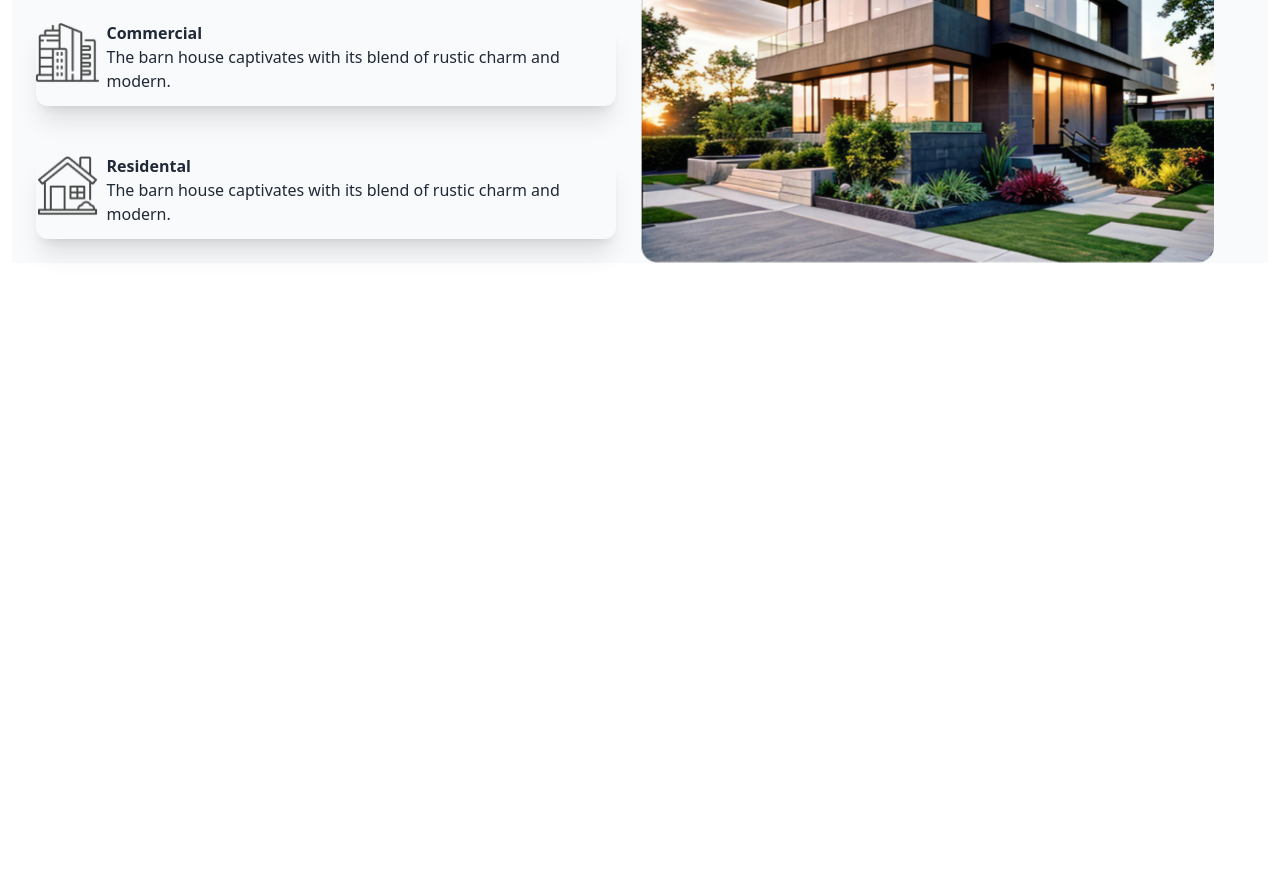
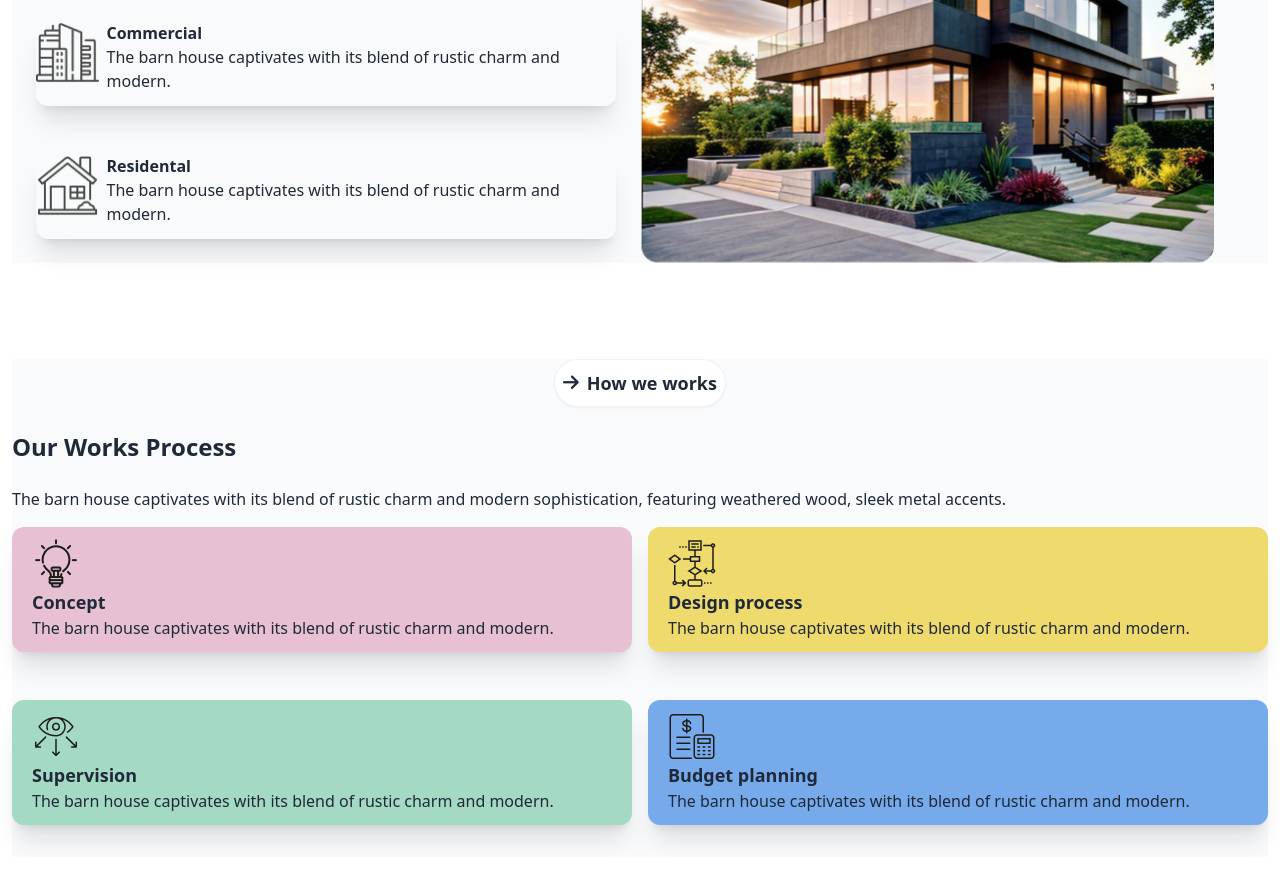
Before and after one commit to mutasim99/Assignment-3, a plain HTML site: page index.html in a window 1280 px wide. Shown: the part 1208-2077 px from the top of the page. Before the commit the page ends 1483 px from the top, so only its background shows below. Drawn offline with nearby package versions, Linux system fonts and the light colour scheme.

Commit message:
Add our working process by using grid

```diff
--- a/index.html
+++ b/index.html
@@ -85,7 +85,7 @@
           <h1 class="text-center mt-4 lg:mt-6 font-bold text-3xl lg:text-6xl">A barn house of this design has a<br>striking appearance</h1>
           <p class="mt-6 text-center">The barn house captivates with its blend of rustic charm and modern sophistication, featuring weathered wood, sleek metal<br> accents, and large windows that flood the space with natural light.</p>
           <div class="flex items-center justify-center mt-6 lg:m-8">
-            <button class="w-9/12 bg-color_secondary flex items-center justify-center rounded-[30px] p-4 lg:p-2 lg:w-[200px] lg:h-[56px]">View Details <i class="fa-solid fa-arrow-right mx-2 p-2 -rotate-45 bg-color_primary rounded-[50%]"></i></button>
+            <button class="w-9/12 bg-color_secondary flex items-center justify-center rounded-[30px] p-4 lg:p-2 lg:w-[200px] lg:h-[56px] text-xl font-bold">View Details <i class="fa-solid fa-arrow-right mx-2 p-2 -rotate-45 bg-color_primary rounded-[50%]"></i></button>
           </div>
          </section>
     </header>
@@ -131,6 +131,44 @@
       </div>
      </div>
       </section>
+      <!-- work process section -->
+       <section class="mt-24 m-3">
+        <div class="container mx-auto bg-gray-50">
+          <div class="flex items-center justify-center">
+            <button class="btn bg-[#FFFFFF] font-bold text-lg p-2 rounded-[25px]"><i class="fa-solid fa-arrow-right"></i> How we works</button>
+          </div>
+          <h2 class="text-2xl font-bold my-6">Our Works Process</h2>
+          <p>The barn house captivates with its blend of rustic charm and modern sophistication, featuring weathered wood, sleek metal accents.</p>
+          <!-- card section -->
+           <div class="grid grid-cols-1 lg:grid-cols-2 lg:gap-4">
+            <!-- card 1 -->
+             <div class="shadow-xl my-4 bg-[#E7C1D3] px-5 py-3 rounded-xl">
+              <img src="assets/concept.png" alt="">
+              <h2 class="text-lg font-bold">Concept</h2>
+              <p>The barn house captivates with its blend of rustic charm and modern.</p>
+             </div>
+             <!-- card 2 -->
+             <div class="shadow-xl my-4 bg-[#EFDA6E] px-5 py-3 rounded-xl">
+              <img src="assets/flow-chart.png" alt="">
+              <h2 class="text-lg font-bold">Design process</h2>
+              <p>The barn house captivates with its blend of rustic charm and modern.</p>
+             </div>
+             <!-- card 3 -->
+             <div class="shadow-xl my-4 bg-[#A4DAC3] px-5 py-3 rounded-xl">
+              <img src="assets/vision.png" alt="">
+              <h2 class="text-lg font-bold">Supervision</h2>
+              <p>The barn house captivates with its blend of rustic charm and modern.</p>
+             </div>
+             <!-- card 4 -->
+             <div class="shadow-xl my-4 bg-[#77AAEA] px-5 py-3 rounded-xl">
+              <img src="assets/budget-planning.png" alt="">
+              <h2 class="text-lg font-bold">Budget planning</h2>
+              <p>The barn house captivates with its blend of rustic charm and modern.</p>
+             </div>
+             <div>
+           </div>
+        </div>
+       </section>
     </main>
     <footer>
 
```
